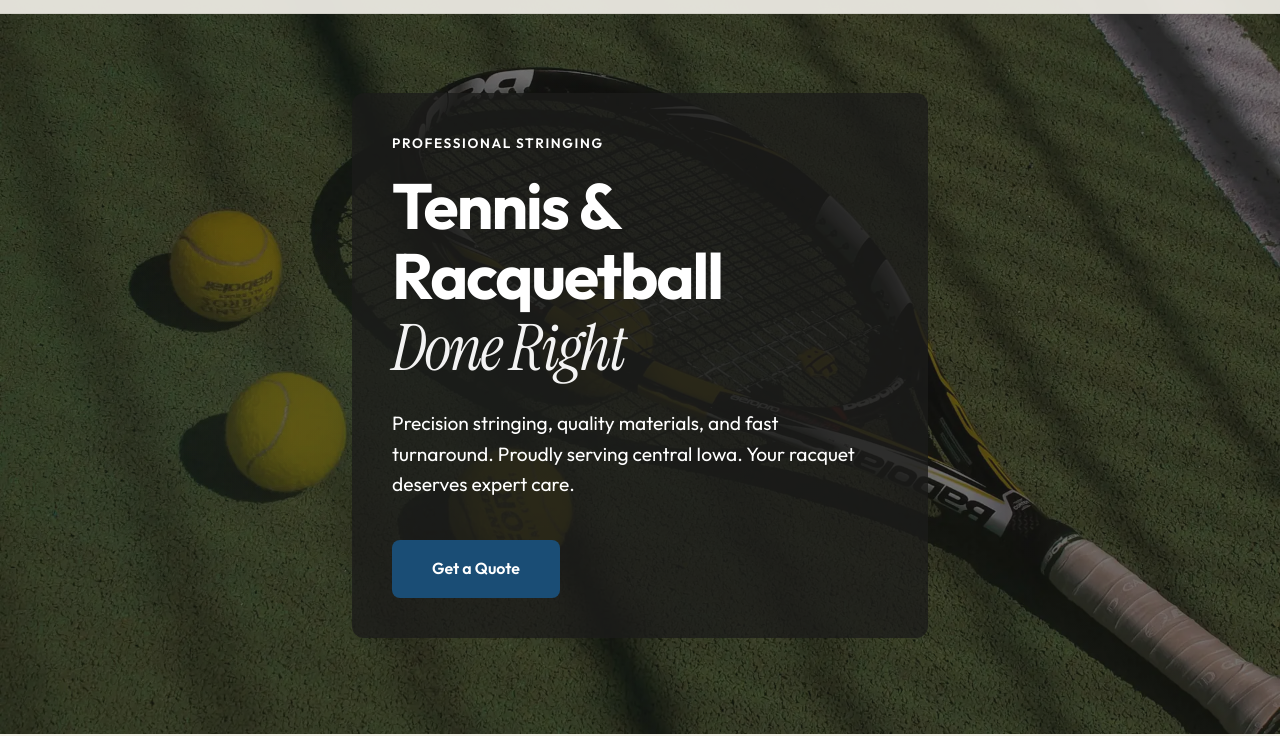
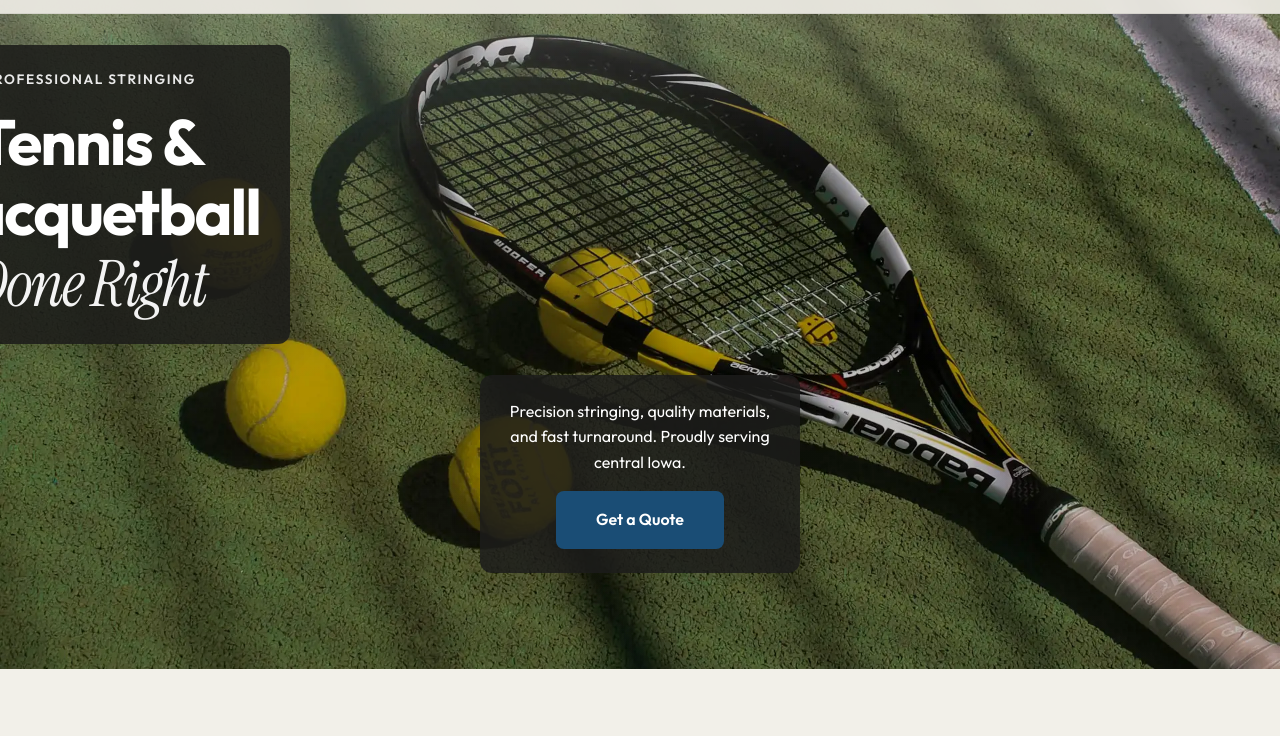
Before and after one commit to bknox83/knoxstringing-website, a plain HTML site: page index.html in a window 1280 px wide. Shown: the part 67-803 px from the top of the page. Drawn offline with Linux system fonts and the light colour scheme.

Commit message:
updated images and contrast

```diff
--- a/assets/css/styles.css
+++ b/assets/css/styles.css
@@ -167,44 +167,81 @@ a:hover { color: #164a32; text-decoration: underline; }
   position: relative;
   min-height: 85vh;
   display: flex;
-  align-items: center;
-  padding: calc(64px + var(--space-2xl)) var(--space-md) var(--space-2xl);
+  align-items: stretch;
+  padding: calc(64px + var(--space-sm)) var(--space-md) var(--space-2xl);
   overflow: hidden;
 }
 
 .hero-bg {
   position: absolute;
   inset: 0;
-  background-color: #eceee8;
-  background-image: linear-gradient(135deg, rgba(28, 28, 26, 0.1) 0%, rgba(28, 28, 26, 0.06) 50%, rgba(28, 28, 26, 0.02) 100%),
+  background-color: #e8eae6;
+  background-image: linear-gradient(165deg, rgba(255, 255, 255, 0.2) 0%, transparent 50%, rgba(28, 28, 26, 0.06) 100%),
                     url("../images/hero.webp");
   background-size: cover;
-  background-position: center;
+  background-position: 32% center;
   background-repeat: no-repeat;
   z-index: 0;
-}
-.hero-bg::before {
-  content: "";
-  position: absolute;
-  inset: 0;
-  background: rgba(28, 28, 26, 0.48);
-  pointer-events: none;
 }
 .hero-bg::after {
   content: "";
   position: absolute;
   inset: 0;
-  background-image: radial-gradient(ellipse 80% 50% at 30% 60%, rgba(45, 106, 79, 0.12) 0%, transparent 50%);
+  background: linear-gradient(180deg, rgba(255, 255, 255, 0.12) 0%, transparent 30%, transparent 70%, rgba(0, 0, 0, 0.04) 100%);
   pointer-events: none;
 }
 
 .hero-content {
   position: relative;
   z-index: 1;
-  background: rgba(28, 28, 26, 0.78);
-  padding: var(--space-lg);
+  width: 100%;
+  display: flex;
+  flex-direction: column;
+  justify-content: space-between;
+  gap: var(--space-md);
+}
+
+.hero-heading {
+  background: rgba(28, 28, 26, 0.88);
+  padding: var(--space-md) var(--space-lg);
   border-radius: var(--radius-lg);
-  max-width: 36rem;
+  box-shadow: var(--shadow-strong);
+  max-width: 25rem;
+  width: max-content;
+  align-self: flex-start;
+  margin-left: -14rem;
+  margin-top: 1.5rem;
+  text-align: center;
+}
+
+.hero-cta {
+  background: rgba(28, 28, 26, 0.85);
+  padding: var(--space-md);
+  border-radius: var(--radius-lg);
+  box-shadow: var(--shadow-strong);
+  max-width: 20rem;
+  width: 100%;
+  align-self: center;
+  margin-left: 0;
+  text-align: center;
+}
+.hero-cta .hero-text {
+  font-size: 1rem;
+  margin-bottom: var(--space-sm);
+}
+
+@media (min-width: 640px) {
+  .hero-content {
+    min-height: 70vh;
+  }
+  .hero-heading {
+    align-self: flex-start;
+    margin-top: 2rem;
+  }
+  .hero-cta {
+    align-self: center;
+    margin-bottom: 0;
+  }
 }
 
 .hero-label {
@@ -212,8 +249,12 @@ a:hover { color: #164a32; text-decoration: underline; }
   font-weight: 600;
   letter-spacing: 0.12em;
   text-transform: uppercase;
-  color: var(--color-accent);
+  color: rgba(255, 255, 255, 0.9);
   margin: 0 0 var(--space-sm);
+}
+
+.hero-heading .hero-title {
+  margin-bottom: 0;
 }
 
 .hero-title {
@@ -223,21 +264,18 @@ a:hover { color: #164a32; text-decoration: underline; }
   line-height: 1.1;
   letter-spacing: -0.03em;
   margin: 0 0 var(--space-md);
-  color: var(--color-text);
+  color: var(--color-white);
 }
-.hero-title { color: var(--color-white); }
 .hero-title em {
   font-family: var(--font-serif);
   font-style: italic;
   font-weight: 400;
   color: rgba(255, 255, 255, 0.95);
 }
-.hero-label { color: var(--color-white); }
 .hero-text {
   font-size: 1.2rem;
   color: var(--color-white);
-  max-width: 480px;
-  margin: 0 0 var(--space-lg);
+  margin: 0 0 var(--space-md);
 }
 
 .btn {
--- a/index.html
+++ b/index.html
@@ -112,10 +112,14 @@
     <section class="hero">
       <div class="hero-bg" role="img" aria-label="Gamma XLT stringing machine"></div>
       <div class="container hero-content">
-        <p class="hero-label">Professional Stringing</p>
-        <h2 class="hero-title">Tennis & Racquetball<br><em>Done Right</em></h2>
-        <p class="hero-text">Precision stringing, quality materials, and fast turnaround. Proudly serving central Iowa. Your racquet deserves expert care.</p>
-        <a href="#contact" class="btn btn-primary">Get a Quote</a>
+        <div class="hero-heading">
+          <p class="hero-label">Professional Stringing</p>
+          <h2 class="hero-title">Tennis & Racquetball<br><em>Done Right</em></h2>
+        </div>
+        <div class="hero-cta">
+          <p class="hero-text">Precision stringing, quality materials, and fast turnaround. Proudly serving central Iowa.</p>
+          <a href="#contact" class="btn btn-primary">Get a Quote</a>
+        </div>
       </div>
     </section>
 
```
